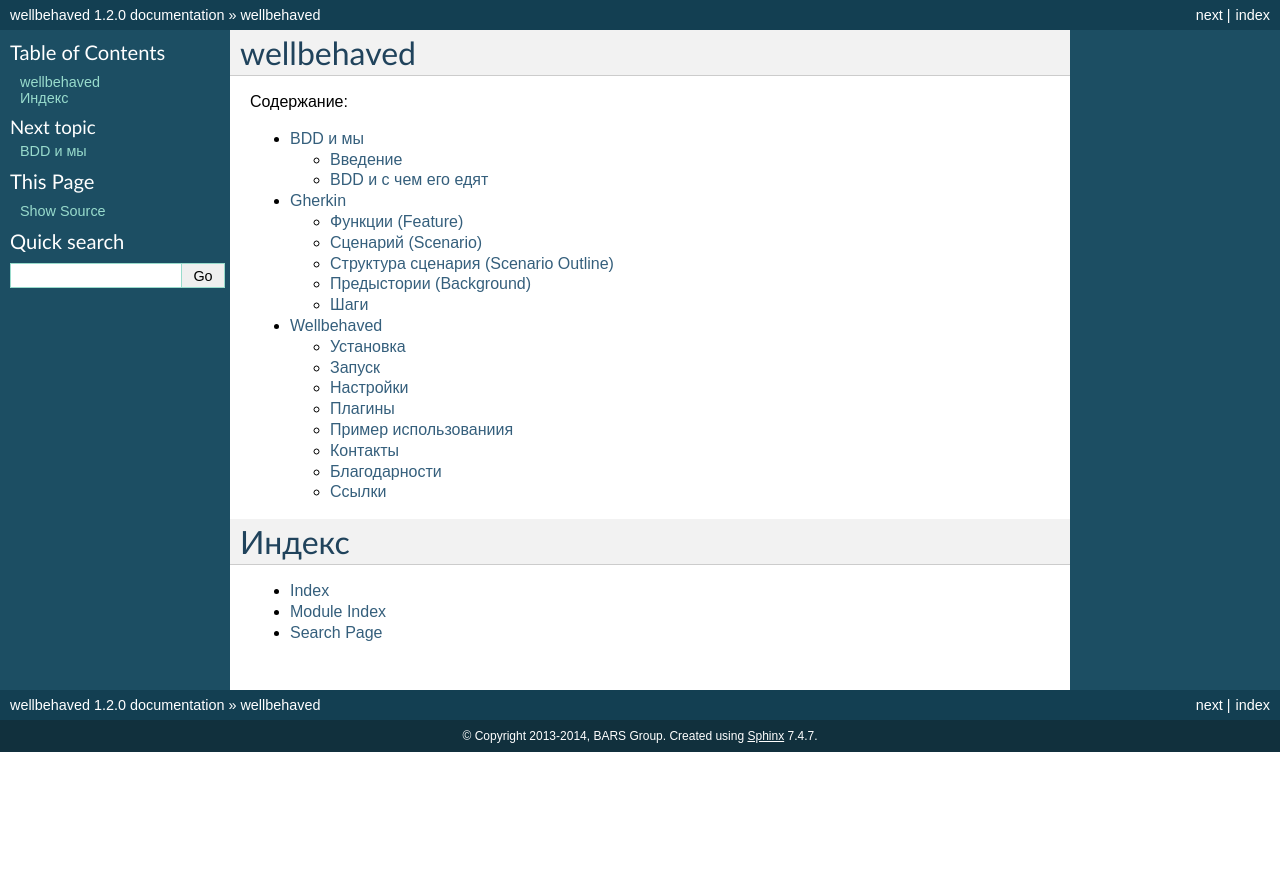
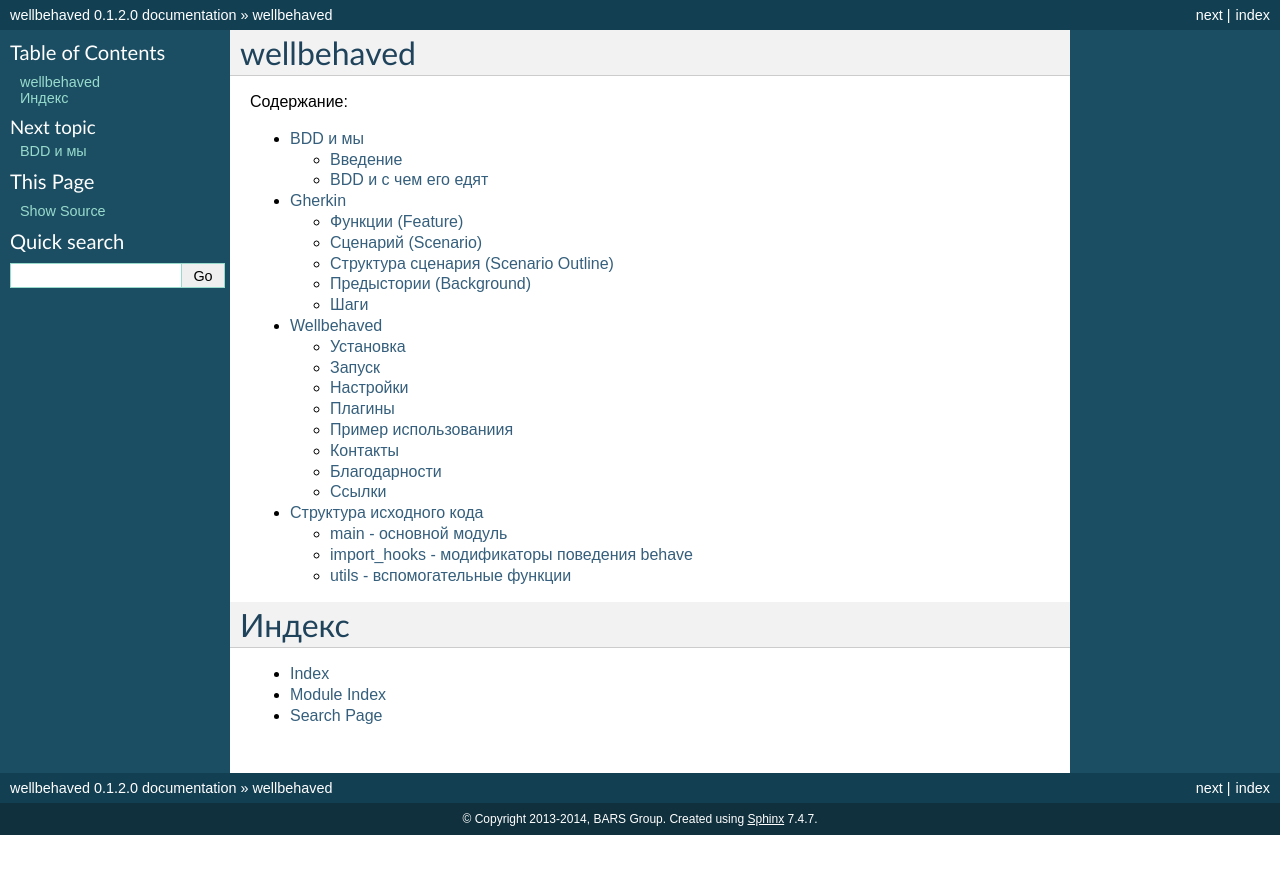
Before and after one commit to barsgroup/wellbehaved, a Sphinx documentation site: the page built from docs/index.rst, in a window 1280 px wide. Shown: the top 874 px of the page. Built offline with Sphinx 7.4.7, drawn with Linux system fonts in a browser that asks for light colours.

Commit message:
Ещё немного документации.

```diff
--- a/docs/conf.py
+++ b/docs/conf.py
@@ -25,8 +25,8 @@
 company = 'BARS Group'
 copyright = u'2013-%s, %s' % (datetime.now().year, company)
 
-version = '1.2.0'
-release = '1.2.0'
+version = '0.1.2.0'
+release = '0.1.2.0'
 
 # List of patterns, relative to source directory, that match files and
 # directories to ignore when looking for source files.
--- a/docs/index.rst
+++ b/docs/index.rst
@@ -11,9 +11,12 @@
 .. toctree::
    :maxdepth: 2
 
+
    BDD
    Gherkin
    README
+   source
+
 
 Индекс
 ==================
--- /dev/null
+++ b/docs/source.rst
@@ -0,0 +1,14 @@
+Структура исходного кода
+=======================
+
+main - основной модуль
+----------------
+.. automodule:: wellbehaved.main
+
+import_hooks - модификаторы поведения behave
+------------------------
+.. automodule:: wellbehaved.import_hooks
+
+utils - вспомогательные функции
+-------------------------------
+.. automodule:: wellbehaved.utils
```
